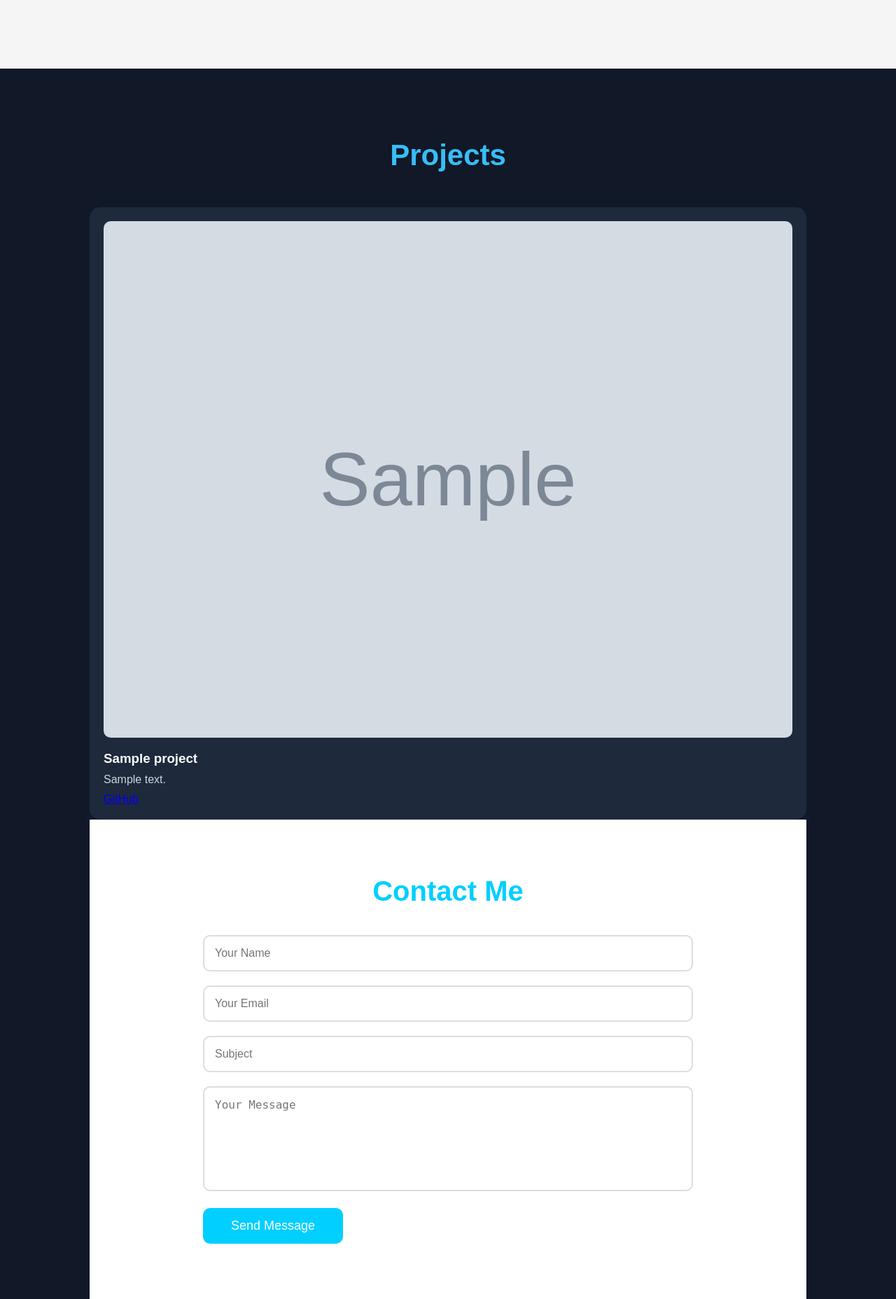
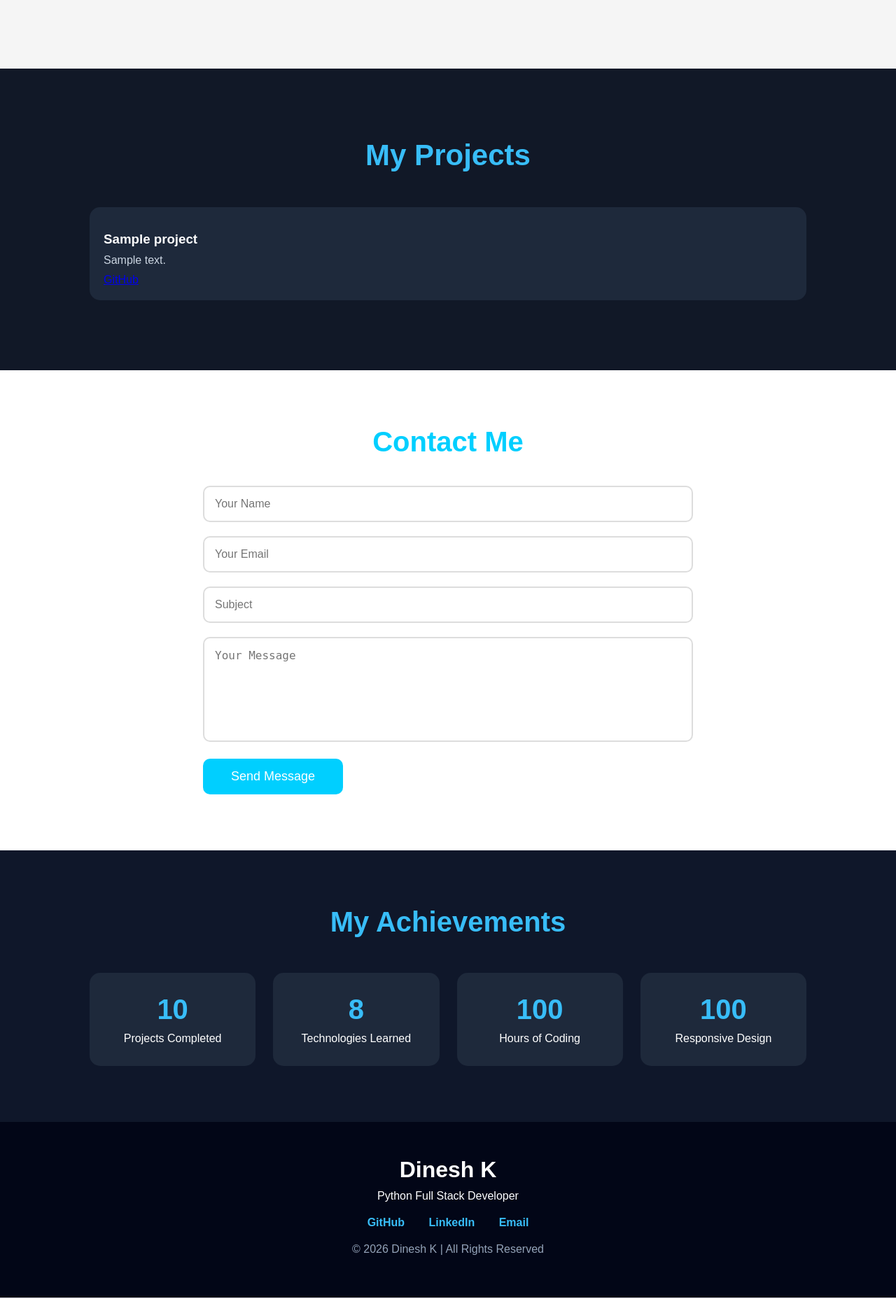
Before and after one commit to dineshmail/dinesh.dev, a Django app: page / in a window 1280 px wide. Shown: the part 1660-3516 px from the top of the page at 70% size. Run offline with Django 5.2, Linux system fonts and the light colour scheme; tables that the repository leaves empty hold one stand-in row (values such as "Sample post"); grey boxes marked "Sample" are stand-in pictures.

Commit message:
connect projects section with database

```diff
--- a/apps/home/views.py
+++ b/apps/home/views.py
@@ -3,7 +3,7 @@ from apps.projects.models import Project
 from apps.contact.models import Contact
 
 def home(request):
-    projects = Project.objects.all()
+    projects = Project.objects.all().order_by('-created_at')
     success = False
 
     if request.method == "POST":
--- a/templates/home/index.html
+++ b/templates/home/index.html
@@ -43,34 +43,36 @@
     </div>
 
 </section>
-<section class="projects" id="projects">
+<section id="projects" class="projects">
 
-    <h2>Projects</h2>
+    <h2>My Projects</h2>
 
-    <div class="project-grid">
+    <div class="projects-grid">
 
         {% for project in projects %}
 
         <div class="project-card">
 
-            <img src="{{ project.image.url }}" alt="">
-
             <h3>{{ project.title }}</h3>
 
             <p>{{ project.description }}</p>
 
-            <a href="{{ project.github_link }}">GitHub</a>
+            <a href="{{ project.github_link }}"
+               target="_blank">
+               GitHub
+            </a>
 
         </div>
 
         {% empty %}
 
-        <h3>No Projects Added Yet</h3>
+        <p>No projects available.</p>
 
         {% endfor %}
 
     </div>
 
+</section>
 <section class="contact" id="contact">
     <h2>Contact Me</h2>
     {% if success %}
```
